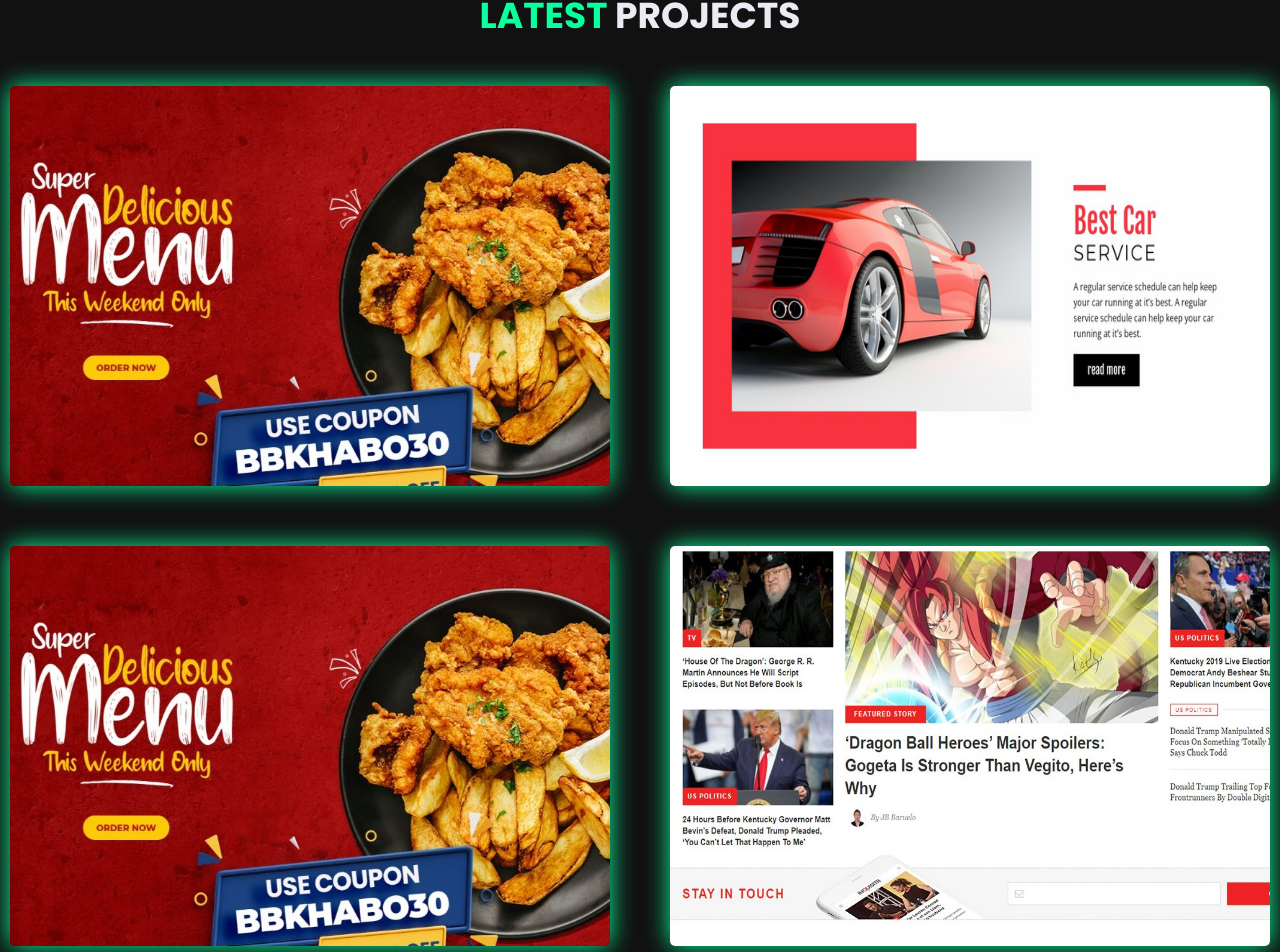
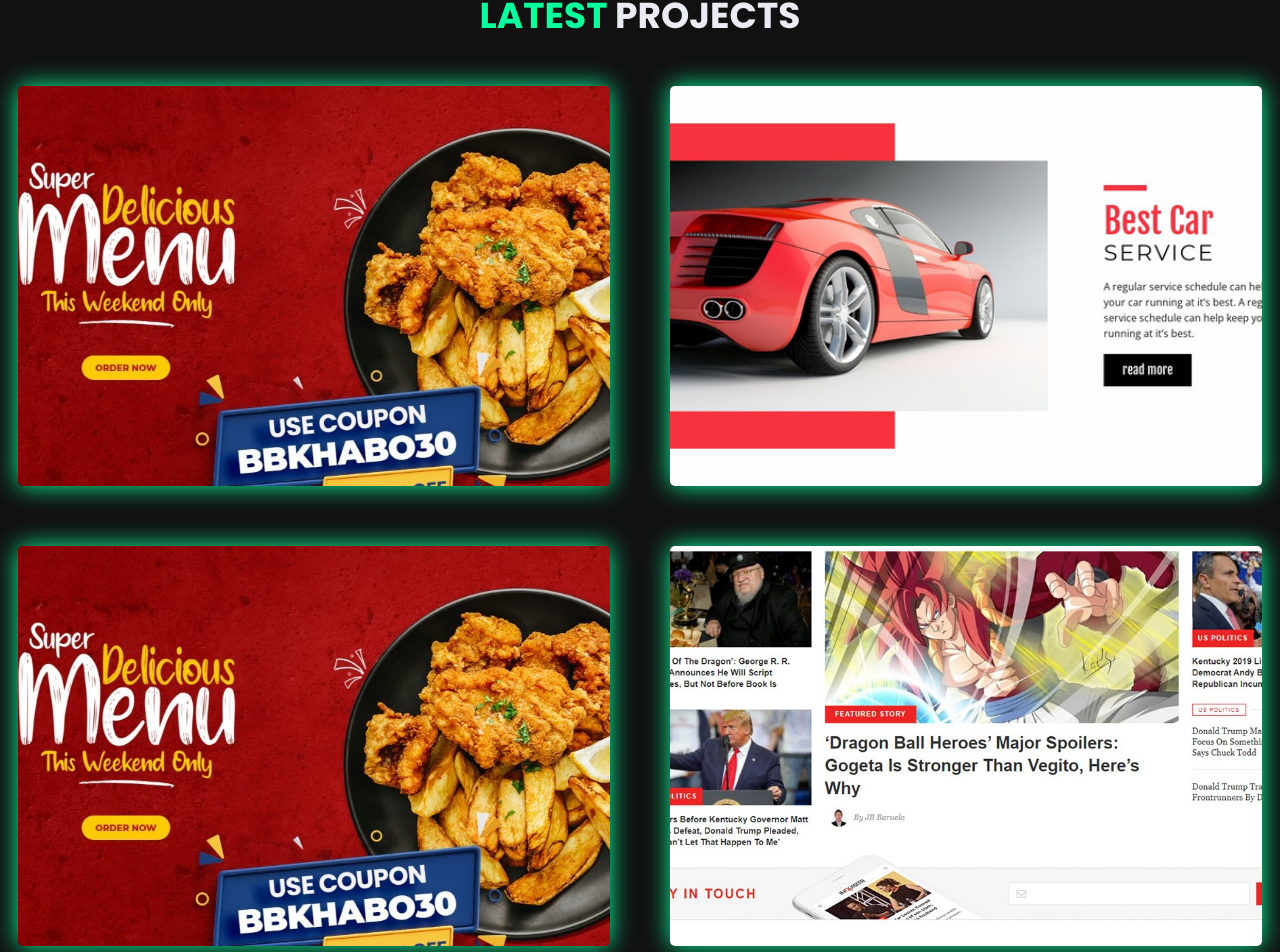
Before and after one commit to Rafiuzzamanrion/My-Portfolio-latest, a React (Vite) app: page /projects in a window 1280 px wide. Shown: the part 116-1068 px from the top of the page. Built offline with nearby package versions, Linux system fonts and the light colour scheme.

Commit message:
complete

```diff
--- a/src/Pages/About/About.jsx
+++ b/src/Pages/About/About.jsx
@@ -47,7 +47,7 @@ const About = () => {
               <span className=" text-[--clr]">!!</span>{" "}
             </h2>{" "}
             <h1
-              className="text-3xl font-extrabold mt-2 mb-1 "
+              className="text-3xl font-extrabold mt-3 mb-1 "
               data-aos="fade-down-left"
               data-aos-easing="linear"
               data-aos-duration="1000"
@@ -86,7 +86,7 @@ const About = () => {
         >
           <div className="avatar">
             <div className="w-96 mask mask-hexagon effect">
-              <img src={image} />
+              <img className="object-cover" src={image} />
             </div>
           </div>
         </div>
--- a/src/Pages/Hero/Hero.jsx
+++ b/src/Pages/Hero/Hero.jsx
@@ -18,7 +18,7 @@ const Hero = () => {
         <title>Home</title>
       </Helmet>
      <div className="flex flex-col lg:flex-row gap-4">
-     <div className="lg:w-2/3 mt-20 mb-1  ps-5 pr-5 lg:ps-24 text-justify">
+     <div className="lg:w-2/3 mt-24 ps-5 pr-5 lg:ps-24 text-justify">
         <h1
           className="text-[--text] text-8xl font-extrabold"
           data-aos="fade-down-right"
--- a/src/Pages/Projects/Projects.jsx
+++ b/src/Pages/Projects/Projects.jsx
@@ -8,7 +8,7 @@ import "./Projects.css";
 
 const Projects = () => {
   return (
-    <div>
+    <div className="mx-2">
       <Helmet>
         <title>Projects</title>
       </Helmet>
@@ -26,7 +26,7 @@ const Projects = () => {
             data-aos-easing="linear"
             data-aos-duration="1000"
           >
-            <img src={imgMeal} alt="" />
+            <img className="object-cover" src={imgMeal} alt="" />
             <div className="portfolio-layer">
               <h4 className="text-[--text] font-bold uppercase my-auto">
                 Meal <span className="text-[--clr]">Cage</span>
@@ -53,7 +53,7 @@ const Projects = () => {
             data-aos-easing="linear"
             data-aos-duration="1000"
           >
-            <img src={imgCar} alt="" />
+            <img className="object-cover" src={imgCar} alt="" />
             <div className="portfolio-layer">
               <h4 className="text-[--text] font-bold uppercase my-auto">
                 Car <span className="text-[--clr]">Doctor</span>
@@ -61,7 +61,7 @@ const Projects = () => {
               <p className="text-[--text] text-justify">
                 As the architect behind Car Repair, I&apos;ve meticulously
                 crafted a digital pit stop where cutting-edge technology meets
-                automotive expertise. Navigate through seamless user experiences
+                automotive expertise.
                 I&apos;ve engineered to redefine the way you connect with car
                 servicing.
               </p>
@@ -80,7 +80,7 @@ const Projects = () => {
             data-aos-easing="linear"
             data-aos-duration="1000"
           >
-            <img src={imgMeal} alt="" />
+            <img className="object-cover" src={imgMeal} alt="" />
             <div className="portfolio-layer">
               <h4 className="text-[--text] font-bold uppercase my-auto">
                 Meal <span className="text-[--clr]">Cage</span>
@@ -107,7 +107,7 @@ const Projects = () => {
             data-aos-easing="linear"
             data-aos-duration="1000"
           >
-            <img src={imgNews} alt="" />
+            <img className="object-cover" src={imgNews} alt="" />
             <div className="portfolio-layer">
               <h4 className="text-[--text] font-bold uppercase my-auto">
                 the <span className="text-[--clr]">dragon news</span>
@@ -115,9 +115,7 @@ const Projects = () => {
               <p className="text-[--text] text-justify">
                 As the developer behind Dragon News, I blend innovation with
                 functionality to bring you a seamless and engaging news-reading
-                experience. Crafting the digital realm where information meets
-                elegance, I empower readers with a platform that marries
-                cutting-edge technology and journalistic excellence.
+                experience.
               </p>
               <Link to={'https://the-news-dragon-client-topaz.vercel.app/'} className="inline-flex justify-center items-center mb-3 mt-5">
                 <button className="btn bg-white border-[--clr] hover:bg-[--bg-light] border-2 hover:border-[--clr]  hover:text-white">
--- a/src/Pages/Skills/Skills.jsx
+++ b/src/Pages/Skills/Skills.jsx
@@ -11,11 +11,12 @@ const Skills = () => {
              <Helmet>
                 <title>Skills</title>
             </Helmet>
+           <div className="flex justify-center items-center mx-auto">
            <div>
 
            <h1 className="text-[--clr] text-6xl font-extrabold uppercase text-center mt-8"> ski<span className="text-[--text]">lls</span></h1>
 
-            <div className="container ps-20 grid md:grid-cols-3">
+        <div className="container grid lg:grid-cols-3 mx-8">
     <div className="card"  data-aos="fade-down-right"
         data-aos-easing="linear"
         data-aos-duration="1000">
@@ -281,6 +282,7 @@ const Skills = () => {
           </div>
         </div>
            </div>
+        </div>
     );
 };
 
```
Lines whose indentation alone changed are shown as unchanged.
